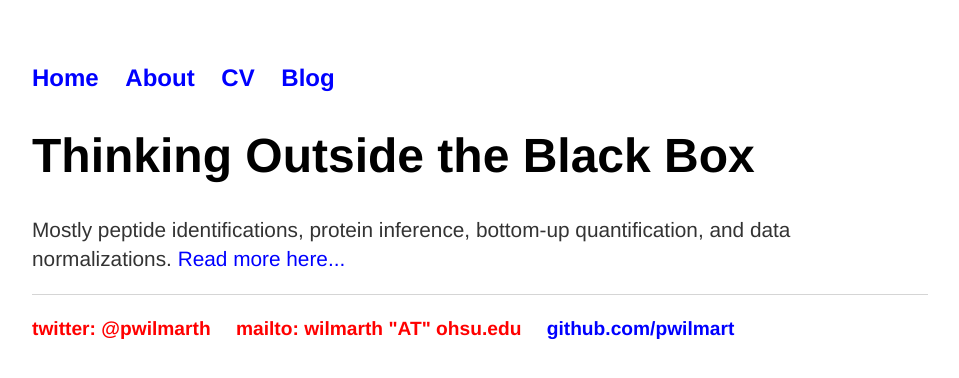
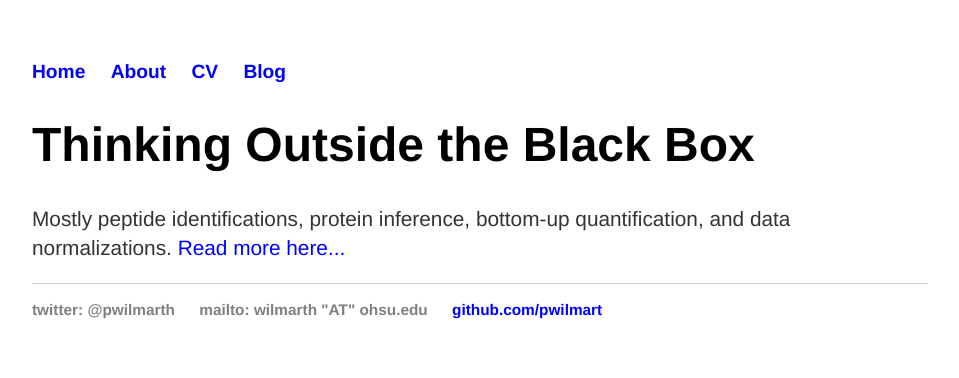
Before and after one commit to pwilmart/pwilmart.github.io, a Jekyll site: the page built from index.html, in a window 1280 px wide. Shown: the top 378 px of the page, without its empty margins (160-1119 px from the left). Built offline with Jekyll 4.4.1, drawn with Linux system fonts in a browser that asks for light colours.

Commit message:
playing with CSS

```diff
--- a/css/main.css
+++ b/css/main.css
@@ -30,9 +30,9 @@ p {
     color: #333;
 }
 ul, ol {
-	font-size: 1.5em;
-	line-height: 1.5em;
-	color: #FF0000;
+	font-size: 1.2em;
+	line-height: 1.3em;
+	color: #808080;
 	}
 footer {
     border-top: 1px solid #d5d5d5;
```
